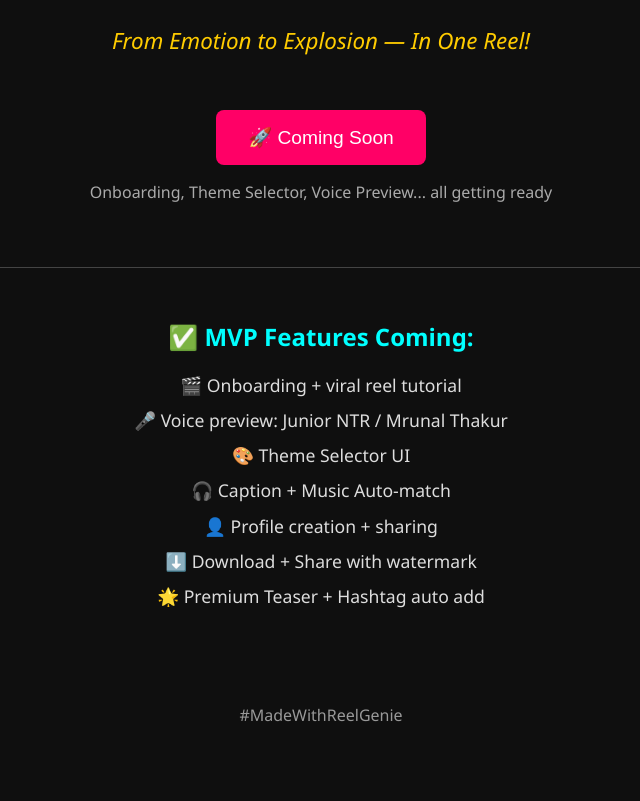
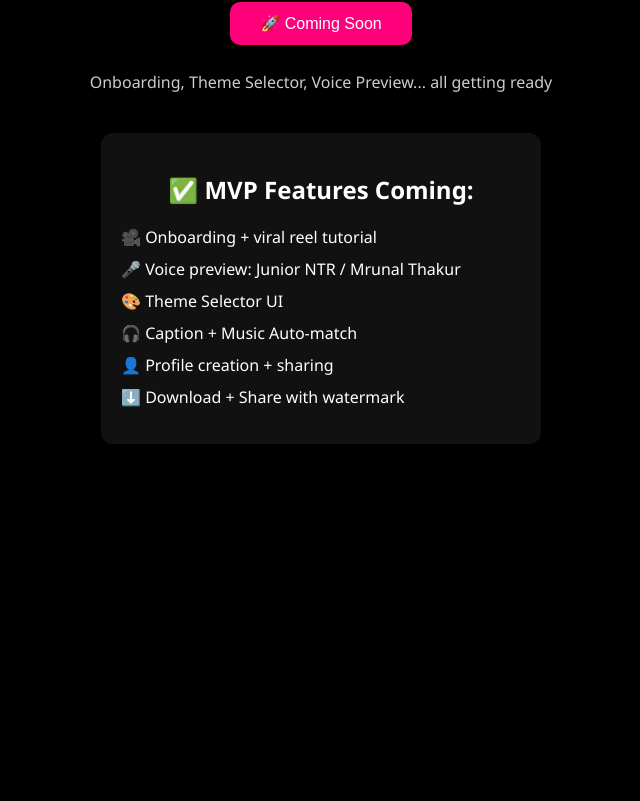
Before and after one commit to reelgenie/ReelGenie, a plain HTML site: page index.html in a window 1280 px wide. Shown: the part 200-1001 px from the top of the page, without its empty margins (319-959 px from the left). After the commit the page ends 800 px from the top, so only its background shows below. Drawn offline with Linux system fonts and the light colour scheme.

Commit message:
Update index.html

```diff
--- a/index.html
+++ b/index.html
@@ -1,93 +1,29 @@
-<!-- ReelGenie MVP Landing Page -->
 <!DOCTYPE html>
 <html lang="en">
 <head>
   <meta charset="UTF-8" />
-  <meta name="viewport" content="width=device-width, initial-scale=1.0" />
-  <title>ReelGenie MVP</title>
-  <style>
-    body {
-      margin: 0;
-      font-family: 'Segoe UI', sans-serif;
-      background: #0f0f0f;
-      color: #ffffff;
-      text-align: center;
-      padding: 2rem;
-    }
-    .splash {
-      padding: 3rem 1rem;
-      border-bottom: 1px solid #444;
-    }
-    .title {
-      font-size: 3rem;
-      color: #ff0066;
-    }
-    .tagline {
-      font-size: 1.4rem;
-      margin-top: 0.5rem;
-      font-style: italic;
-      color: #ffcc00;
-    }
-    .coming-soon {
-      margin-top: 2rem;
-      background-color: #ff0066;
-      border: none;
-      padding: 1rem 2rem;
-      font-size: 1.2rem;
-      color: white;
-      border-radius: 8px;
-      cursor: not-allowed;
-    }
-    .subtext {
-      margin-top: 1rem;
-      color: #aaa;
-    }
-    .features {
-      padding: 2rem 1rem;
-    }
-    .features h2 {
-      color: #00ffff;
-    }
-    .features ul {
-      list-style: none;
-      padding: 0;
-      margin-top: 1rem;
-    }
-    .features li {
-      margin-bottom: 0.7rem;
-      font-size: 1.1rem;
-      color: #dddddd;
-    }
-    footer {
-      padding: 2rem 0;
-      font-size: 1rem;
-      color: #999;
-    }
-  </style>
+  <meta name="viewport" content="width=device-width, initial-scale=1.0"/>
+  <title>ReelGenie - From Emotion to Explosion</title>
+  <link rel="stylesheet" href="style.css" />
 </head>
 <body>
-  <section class="splash">
-    <h1 class="title">ReelGenie</h1>
+  <div class="container">
+    <h1>🎬 ReelGenie</h1>
     <p class="tagline">From Emotion to Explosion — In One Reel!</p>
-    <button class="coming-soon" disabled>🚀 Coming Soon</button>
+    <button class="coming-soon-btn">🚀 Coming Soon</button>
     <p class="subtext">Onboarding, Theme Selector, Voice Preview... all getting ready</p>
-  </section>
 
-  <section class="features">
+    <div class="features">
       <h2>✅ MVP Features Coming:</h2>
       <ul>
-      <li>🎬 Onboarding + viral reel tutorial</li>
+        <li>🎥 Onboarding + viral reel tutorial</li>
         <li>🎤 Voice preview: Junior NTR / Mrunal Thakur</li>
         <li>🎨 Theme Selector UI</li>
         <li>🎧 Caption + Music Auto-match</li>
         <li>👤 Profile creation + sharing</li>
         <li>⬇️ Download + Share with watermark</li>
-      <li>🌟 Premium Teaser + Hashtag auto add</li>
       </ul>
-  </section>
-
-  <footer>
-    <p>#MadeWithReelGenie</p>
-  </footer>
+    </div>
+  </div>
 </body>
 </html>
```
Lines whose indentation alone changed are shown as unchanged.
